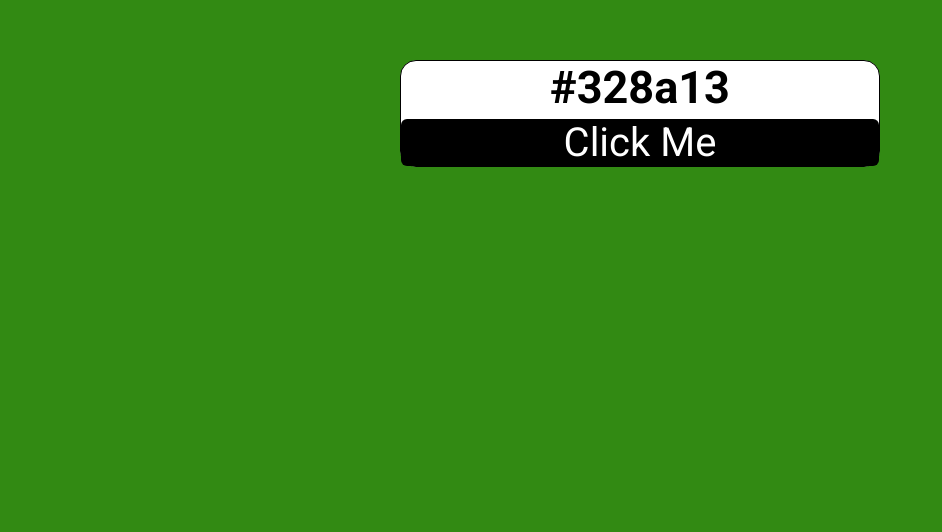
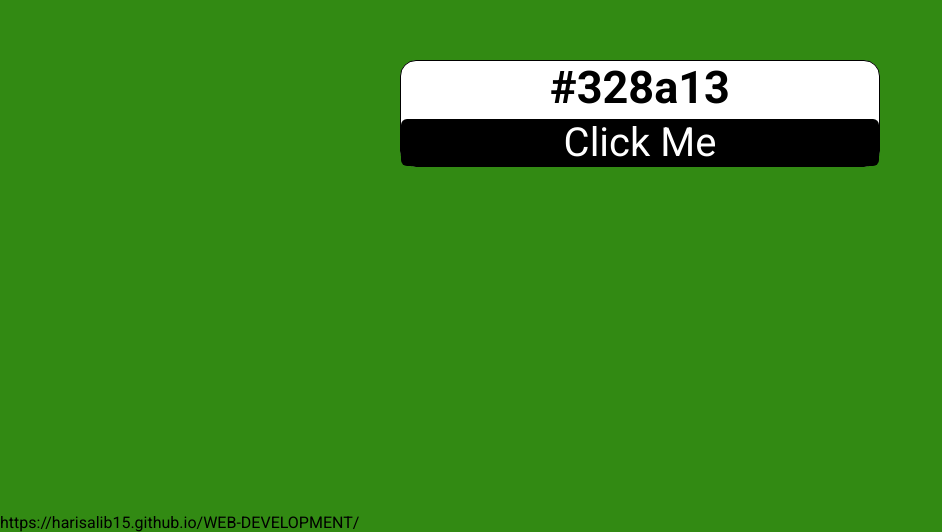
Before and after one commit to HarisAliB15/WEB-DEVELOPMENT, a plain HTML site: page random color generator/index.html in a window 1280 px wide. Shown: the part 287-819 px from the top of the page, without its empty margins (0-942 px from the left). Drawn offline with Linux system fonts and the light colour scheme.

Commit message:
index.html

```diff
--- a/random color generator/index.html
+++ b/random color generator/index.html
@@ -17,3 +17,4 @@
     <script src="app.js"></script>
 </body>
 </html>
+https://harisalib15.github.io/WEB-DEVELOPMENT/
```
